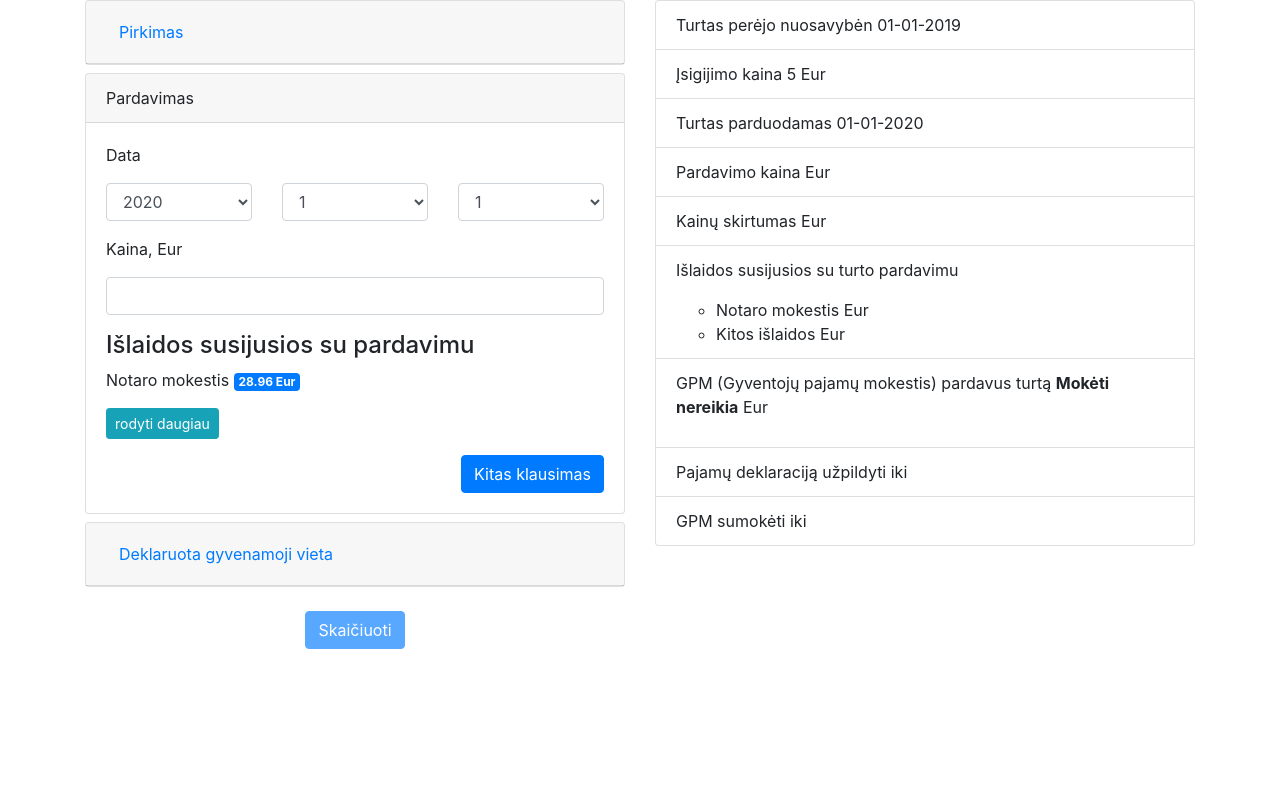
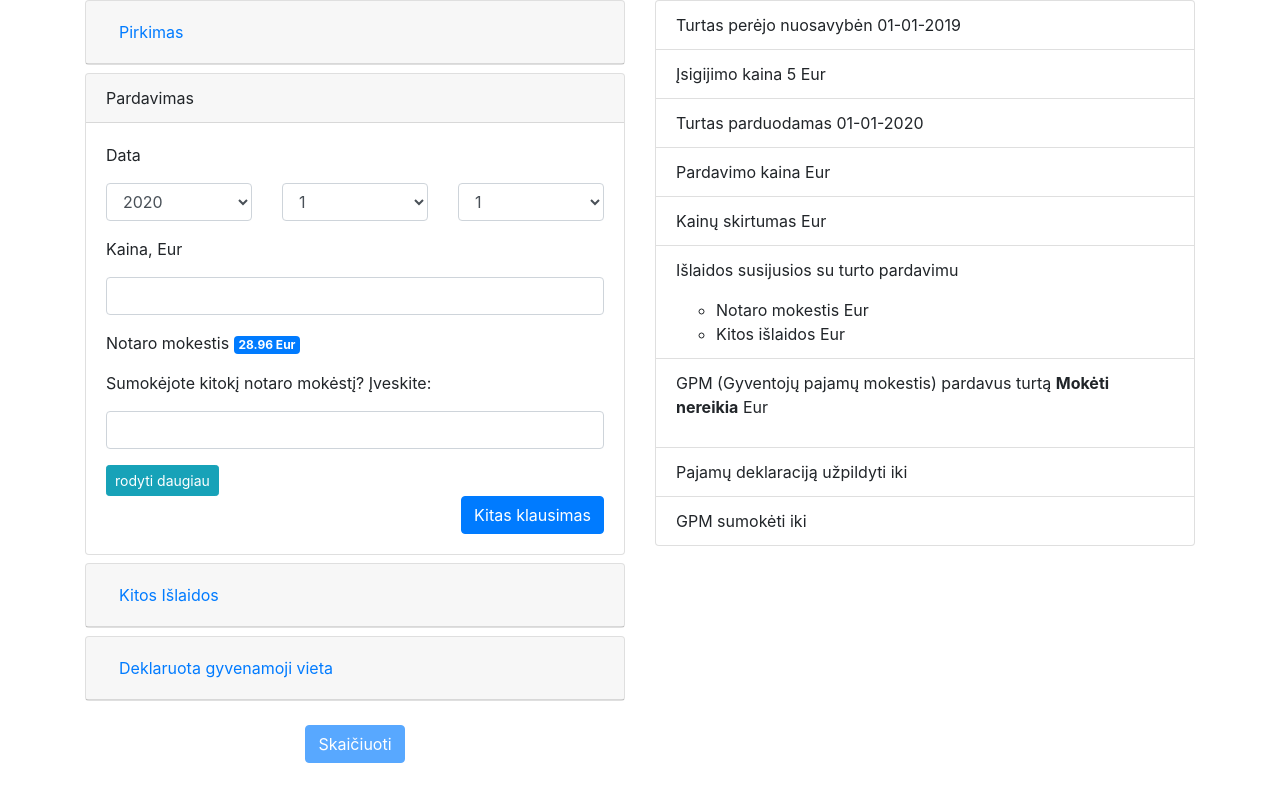
Before and after one commit to horolug/nt-duk, a React (Create React App) app: page / in a window 1280 px wide. Both pictures are taken after typing "5" into the empty fields and a click on the button "Kitas klausimas". Built offline with nearby package versions, Linux system fonts and the light colour scheme.

Commit message:
Other expenses component now is a standalone question card

```diff
--- a/src/Components/Expenses/expenses.js
+++ /dev/null
@@ -1,85 +0,0 @@
-import React from 'react';
-import PropTypes from 'prop-types';
-
-class Expenses extends React.Component {
-  constructor(props) {
-    super(props);
-    this.state = {
-      expensesOpen: false
-    };
-  }
-
-  handleClick(event){
-    this.setState({
-      expensesOpen: !this.state.expensesOpen
-    });
-  }
-
-  render() {
-    // Fixme - info toggle to be moved into dedicated helper
-    let infoOpen = {
-      display: 'none'
-    }
-    if(this.state.expensesOpen) {
-      infoOpen = {
-        display: 'block'
-      };
-    }
-
-    const buttonText = this.state.expensesOpen ? 'slepti' : 'rodyti daugiau';
-
-    return (
-      <div className="form-group">
-        <h4> Išlaidos susijusios su pardavimu</h4>
-
-        <p> Notaro mokestis <span className="badge badge-primary">{this.props.notaryFee} Eur</span> </p>
-          <button
-            onClick={(e) => this.handleClick(e) }
-            data-target="expensesOpen"
-            className="btn btn-info btn-sm"
-            type="button">
-            {buttonText}
-          </button>
-
-        <div style={infoOpen}>
-          <div className="mt-4">
-            <label><strong>Notaro mokestis</strong></label>
-            <p>Notaro mokestis: 0.45% nuo pardavimo sumos,
-              bet ne mažiau kaip 28.96 Eur ir ne daugiau kaip 5792.40 Eur.
-              </p>
-            <p>Automatiškai paskaičiuota suma yra {this.props.notaryFee} Eur.</p>
-            <p>Sumokėjote kitokią sumą? Įveskite:</p>
-            <input
-              type="number"
-              name="purchasePrice"
-              value={this.props.notaryFee}
-              onChange={(e) => this.props.handleNotaryFee(e)}
-              className="form-control"/>
-          </div>
-
-          <div className="mt-4">
-            <label><strong>Kitos išlaidos</strong></label>
-            <p>Ar turėjote kitų išlaidų skirtų padidinti turto vertę, pvz, išlaidų
-              remontui?</p>
-            <p>Svarbu: išlaidos turi būti pagrįstos dokumentais (vardiniais čekiais ir pan.)</p>
-            <p>Visų išlaidų suma, Eur:</p>
-            <input
-              type="number"
-              name="purchasePrice"
-              value={this.props.otherExpenses}
-              onChange={(e) => this.props.handleOtherExpenses(e)}
-              className="form-control"/>
-          </div>
-
-        </div>
-      </div>
-    );
-  }
-}
-
-Expenses.propTypes = {
-   notaryFee: PropTypes.number.isRequired,
-   otherExpenses: PropTypes.number
-}
-
-export default Expenses;
--- a/src/Components/Form/form.js
+++ b/src/Components/Form/form.js
@@ -5,6 +5,8 @@ import Summary from '../Summary/summary'
 import QuestionCard from '../QuestionCard/questionCard'
 import PurchaseCard from '../QuestionCard/purchaseCard'
 import SellCard from '../QuestionCard/sellCard'
+import Expenses from '../QuestionCard/expenses';
+
 
 class Form extends React.Component {
   constructor(props) {
@@ -157,7 +159,6 @@ class Form extends React.Component {
   }
 
   handleNotaryFee(event){
-    console.log("handleNotaryFee fired", event.target.value);
     this.setState({
       customNotaryFee: event.target.value
     });
@@ -321,17 +322,22 @@ class Form extends React.Component {
               days={sellDays.map( (e) => {
                 return <option key={e} value={e}>{e}</option>;
               })}
+              handleNotaryFee={(e) => this.handleNotaryFee(e)}
+              customNotaryFee={this.state.customNotaryFee}
               handlePrice={this.handlePrice}
-              handleNotaryFee={(e) => this.handleNotaryFee(e) }
-              handleOtherExpenses={(e) => this.handleOtherExpenses(e)}
-              customNotaryFee={this.state.customNotaryFee}
               notaryFee={helpers.calculateNotaryFee(this.state.sellPrice)}
-              otherExpenses={this.state.otherExpenses}
               nextQuestion={(e) => this.flipQuestionCard(e)}
               jumpToQuestion={this.jumpToQuestion}
               price={this.state.sellPrice}
               selectedDate={sell}
               />
+
+            <Expenses
+              isVisible={this.state.questionStep}
+              handleOtherExpenses={(e) => this.handleOtherExpenses(e)}
+              otherExpenses={this.state.otherExpenses}
+              jumpToQuestion={this.jumpToQuestion}
+              notaryFee={helpers.calculateNotaryFee(this.state.sellPrice)} />
 
             <QuestionCard
               isVisible={this.state.questionStep}
@@ -350,11 +356,8 @@ class Form extends React.Component {
               </button>
             </div>
           </div>
-
           {summary}
-
         </div>
-
       </form>
     );
   }
--- /dev/null
+++ b/src/Components/QuestionCard/expenses.js
@@ -0,0 +1,47 @@
+import React from 'react';
+import PropTypes from 'prop-types';
+
+class Expenses extends React.Component {
+  render() {
+    const cardContent = <div className="card-body">
+        <label><strong>Kitos išlaidos</strong></label>
+        <p>Ar turėjote kitų išlaidų skirtų padidinti turto vertę, pvz, išlaidų
+          remontui?</p>
+        <p>Visų išlaidų suma, Eur:</p>
+        <input
+          type="number"
+          name="purchasePrice"
+          value={this.props.otherExpenses}
+          onChange={(e) => this.props.handleOtherExpenses(e)}
+          className="form-control"/>
+
+        <p className="mt-4">Svarbu: išlaidos turi būti pagrįstos dokumentais (vardiniais čekiais ir pan.)</p>
+      </div>;
+
+    if( this.props.isVisible === 3 ){
+      return (
+        <div className="card mb-2">
+          <div className="card-header"> Kitos Išlaidos </div>
+          {cardContent}
+        </div>
+      );
+    } else {
+      return (
+        <div className="card mb-2">
+          <div
+            onClick={() => this.props.jumpToQuestion(3)}
+            className="card-header">
+            <button className="btn btn-link"> Kitos Išlaidos </button>
+          </div>
+        </div>
+      );
+    }
+  }
+}
+
+// Expenses.propTypes = {
+//    notaryFee: PropTypes.number.isRequired,
+//    otherExpenses: PropTypes.number
+// }
+
+export default Expenses;
--- a/src/Components/QuestionCard/questionCard.js
+++ b/src/Components/QuestionCard/questionCard.js
@@ -52,7 +52,7 @@ class questionCard extends React.Component {
             {questionCard2}
           </div>;
 
-    if ( this.props.isVisible === 3 ){
+    if ( this.props.isVisible === 4 ){
       return (
         <div className="mb-2">
           <div className="card">
@@ -67,7 +67,7 @@ class questionCard extends React.Component {
           <div className="card">
             <div
               className="card-header"
-              onClick={() => this.props.jumpToQuestion(3)}>
+              onClick={() => this.props.jumpToQuestion(4)}>
                 <button className="btn btn-link"> Deklaruota gyvenamoji vieta </button>
             </div>
           </div>
--- a/src/Components/QuestionCard/sellCard.js
+++ b/src/Components/QuestionCard/sellCard.js
@@ -1,11 +1,31 @@
 import React from 'react';
 import DateBlock from '../DateBlock/dateBlock';
-import Expenses from '../Expenses/expenses';
 import PropTypes from 'prop-types';
 
 class SellCard extends React.Component {
+  constructor(props) {
+    super(props);
+    this.state = {
+      expensesOpen: false
+    };
+  }
+
+  handleClick(event){
+    this.setState({
+      expensesOpen: !this.state.expensesOpen
+    });
+  }
 
   render() {
+    let infoOpen = {
+      display: 'none'
+    }
+    if(this.state.expensesOpen) {
+      infoOpen = {
+        display: 'block'
+      };
+    }
+    const buttonText = this.state.expensesOpen ? 'slepti' : 'rodyti daugiau';
     const cardContent = <div className="card-body">
       <div className="row">
         <div className="col">
@@ -29,13 +49,32 @@ class SellCard extends React.Component {
           </div>
         </div>
       </div>
+      <div className="form-group">
+        <p> Notaro mokestis <span className="badge badge-primary">{this.props.notaryFee} Eur</span> </p>
+        <p>Sumokėjote kitokį notaro mokėstį? Įveskite:</p>
+        <input
+          type="number"
+          name="purchasePrice"
+          value={this.props.customNotaryFee}
+          onChange={(e) => this.props.handleNotaryFee(e)}
+          className="form-control"/>
+      </div>
 
-      <Expenses
-        handleNotaryFee={this.props.handleNotaryFee}
-        handleOtherExpenses={this.props.handleOtherExpenses}
-        customNotaryFee={this.props.customNotaryFee}
-        otherExpenses={this.props.otherExpenses}
-        notaryFee={this.props.notaryFee} />
+      <button
+        onClick={(e) => this.handleClick(e) }
+        data-target="expensesOpen"
+        className="btn btn-info btn-sm"
+        type="button">
+        {buttonText}
+      </button>
+
+      <div className="form-group mt-4" style={infoOpen}>
+        <label><strong>Notaro mokestis</strong></label>
+        <p>Notaro mokestis: 0.45% nuo pardavimo sumos,
+          bet ne mažiau kaip 28.96 Eur ir ne daugiau kaip 5792.40 Eur.
+          </p>
+        <p>Automatiškai paskaičiuota suma yra {this.props.notaryFee} Eur.</p>
+      </div>
 
       <div className="text-right">
         <button
```
